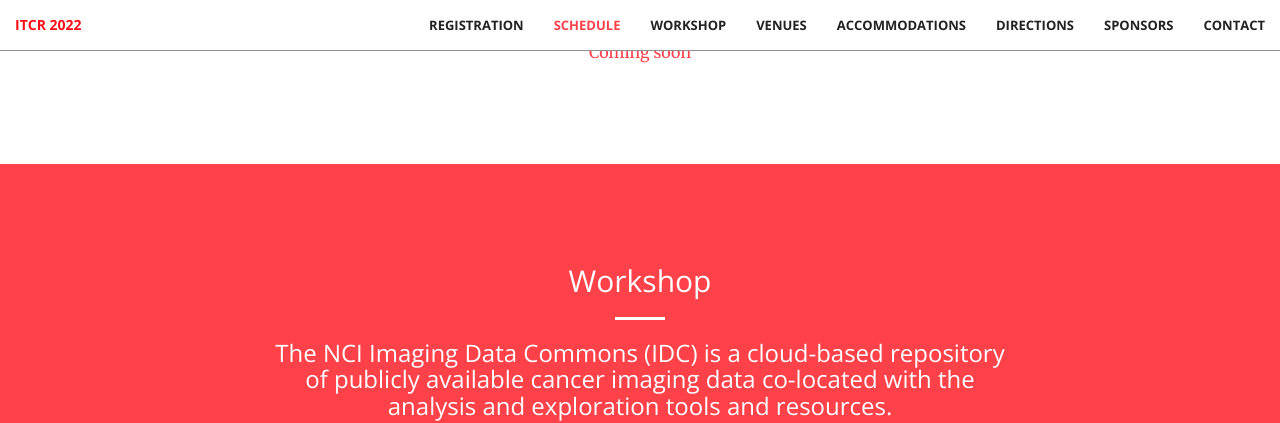
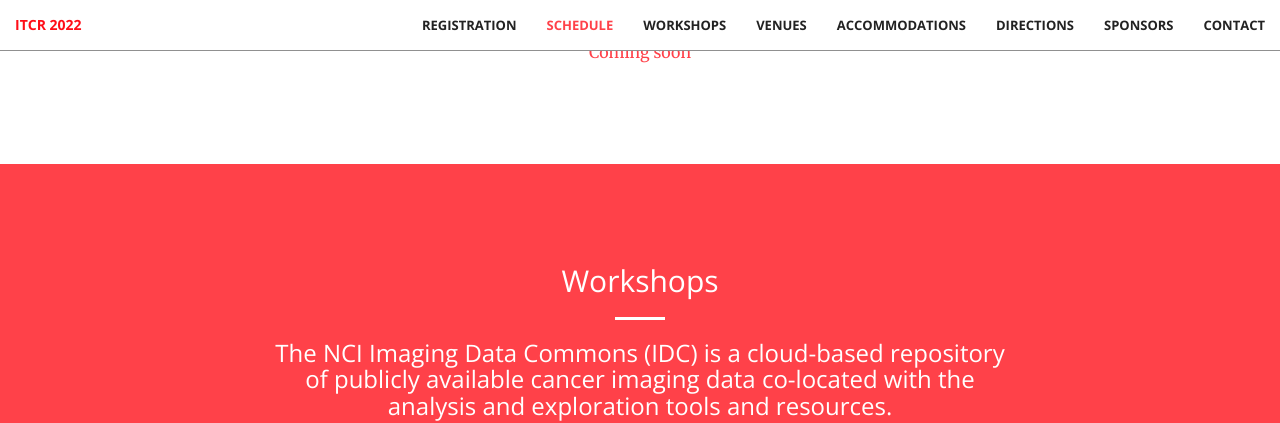
Before and after one commit to griffithlab/itcr2022, a Jekyll site: the page built from index.html, in a window 1280 px wide and 900 px high, scrolled down 2116 px. Shown: the top 423 px of the window. Built offline with Jekyll 4.4.1, drawn with Linux system fonts in a browser that asks for light colours.

Commit message:
typo fix

```diff
--- a/_includes/nav.html
+++ b/_includes/nav.html
@@ -21,7 +21,7 @@
                     <a class="page-scroll" href="#schedule">Schedule</a>
                 </li>
                 <li>
-                    <a class="page-scroll" href="#workshop">Workshop</a>
+                    <a class="page-scroll" href="#workshops">Workshops</a>
                 </li>
                 <li>
                     <a class="page-scroll" href="#venues">Venues</a>
--- a/_includes/workshop.html
+++ b/_includes/workshops.html
@@ -1,8 +1,8 @@
-<section class="bg-primary" id="workshop">
+<section class="bg-primary" id="workshops">
     <div class="container">
         <div class="row">
             <div class="col-lg-8 col-lg-offset-2 text-center">
-               <h2 class="section-heading">Workshop</h2>
+               <h2 class="section-heading">Workshops</h2>
                <hr class="light">
                 <h3 class="section-heading">The NCI Imaging Data Commons (IDC) is a cloud-based repository of publicly available cancer imaging data co-located with the analysis and exploration tools and resources.</h3>
                 <p>Details of the IDC workshop can be found at: <a class="secondary_text" href="https://nam10.safelinks.protection.outlook.com/?url=https%3A%2F%2Fdocs.google.com%2Fpresentation%2Fd%2F1v56KuRQnp_9a3rzhH6UmluybILJII-QYxf3TijVrcHg%2Fedit%23slide%3Did.p&data=05%7C01%7Cobigriffith%40wustl.edu%7Cee78782dfd044ecf1e5208da458a9323%7C4ccca3b571cd4e6d974b4d9beb96c6d6%7C0%7C0%7C637898758754238357%7CUnknown%7CTWFpbGZsb3d8eyJWIjoiMC4wLjAwMDAiLCJQIjoiV2luMzIiLCJBTiI6Ik1haWwiLCJXVCI6Mn0%3D%7C3000%7C%7C%7C&sdata=7zs5CIhuU054%2FlHh2oc5qZzeq72OV%2FHFk5kV%2BIu5e%2Fg%3D&reserved=0">IDC workshop details</a></p>
--- a/_layouts/front.html
+++ b/_layouts/front.html
@@ -8,7 +8,7 @@
   {% include header.html %}
   {% include registration.html %}
   {% include schedule.html %}
-  {% include workshop.html %}
+  {% include workshops.html %}
   {% include venues.html %}
   {% include accommodations.html %}
   {% include directions.html %}
```
